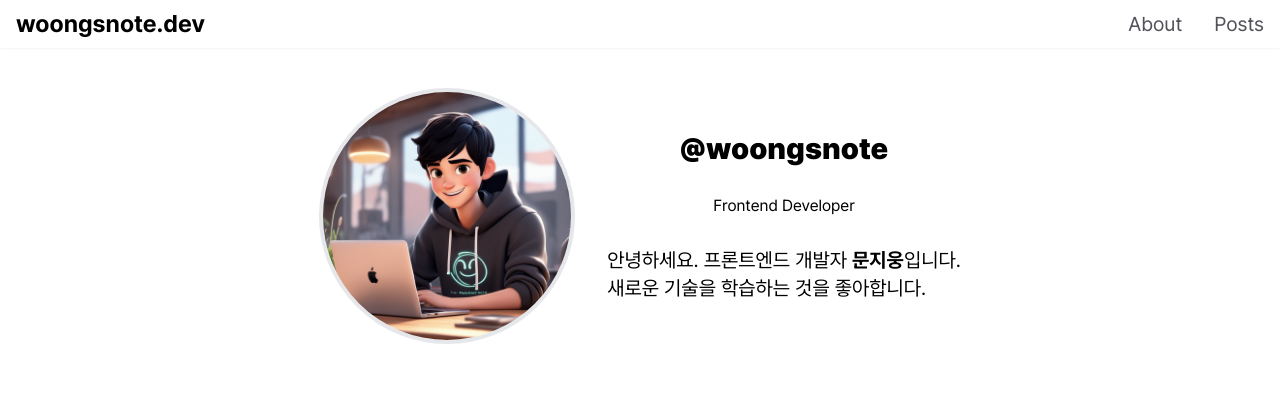
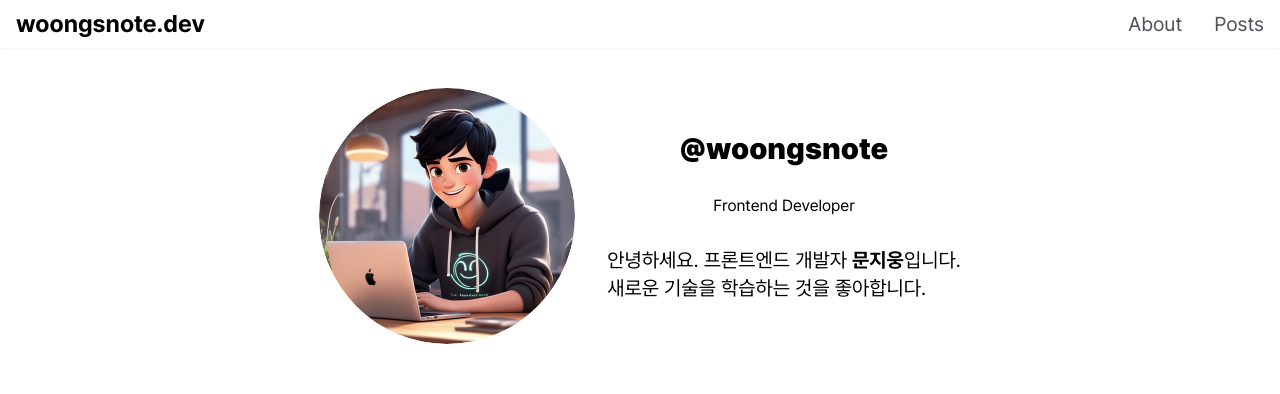
Before and after one commit to woongsnote/woongsnote-dev, a Next.js app: page / in a window 1280 px wide. Shown: the top 394 px of the page. Built offline with nearby package versions, Linux system fonts and the light colour scheme.

Commit message:
refactor: update profile image

```diff
--- a/app/about/page.tsx
+++ b/app/about/page.tsx
@@ -1,18 +1,11 @@
-import Image from 'next/image';
+import { ProfileImage } from '@/app/ui/profile';
 
 export default function About() {
   return (
     <section className="flex flex-col items-center gap-8 p-4 max-w-3xl mx-auto">
       <h2 className="text-2xl lg:text-4xl font-black">About Me</h2>
       <div className="flex flex-col gap-8 items-center">
-        <Image
-          src={'/profile.png'}
-          width={300}
-          height={300}
-          alt="Profile"
-          priority
-          className="rounded-lg"
-        />
+        <ProfileImage />
         <p className="text-base lg:text-lg">
           <b>새로운 기술에 대한 호기심</b>과 <b>끊임없는 열정</b>을 가지고
           있습니다. <br /> 학습한 지식을 직접 구현한 블로그에 정리하고
--- a/app/ui/profile/Profile.tsx
+++ b/app/ui/profile/Profile.tsx
@@ -1,19 +1,9 @@
-import Image from 'next/image';
+import { ProfileImage } from '@/app/ui/profile';
 
 export const Profile = () => {
   return (
     <section className="flex gap-8 items-center w-full mx-auto h-full p-4 flex-col lg:p-10 lg:flex-row lg:justify-center self-start">
-      <div className="w-48 border-4 flex items-center justify-center rounded-full col-span-3 lg:col-span-2 lg:w-64">
-        <Image
-          src={'/profile.png'}
-          alt="profile"
-          priority
-          width={300}
-          height={300}
-          className="w-auto h-auto object-cover rounded-full"
-        />
-      </div>
-
+      <ProfileImage />
       <div className="flex flex-col gap-2 text-start items-center lg:gap-7">
         <h3 className="font-black text-3xl "> @woongsnote </h3>
         <span>Frontend Developer</span>
--- /dev/null
+++ b/app/ui/profile/ProfileImage.tsx
@@ -0,0 +1,18 @@
+import Image from 'next/image';
+import profileImage from '@/public/profile.png';
+export const ProfileImage = () => {
+  return (
+    <div className="w-48 h-48 flex items-center justify-center overflow-hidden rounded-full col-span-3 lg:col-span-2 lg:w-64 lg:h-64 relative">
+      <Image
+        src={profileImage}
+        alt="profile"
+        priority
+        width={300}
+        height={300}
+        className="w-full h-full absolute object-cover rounded-full"
+        quality={100}
+        placeholder="blur"
+      />
+    </div>
+  );
+};
--- a/app/ui/profile/index.ts
+++ b/app/ui/profile/index.ts
@@ -1,2 +1,3 @@
 export { Profile } from './Profile';
 export { SocialLinks } from './SocialLinks';
+export { ProfileImage } from './ProfileImage';
```
